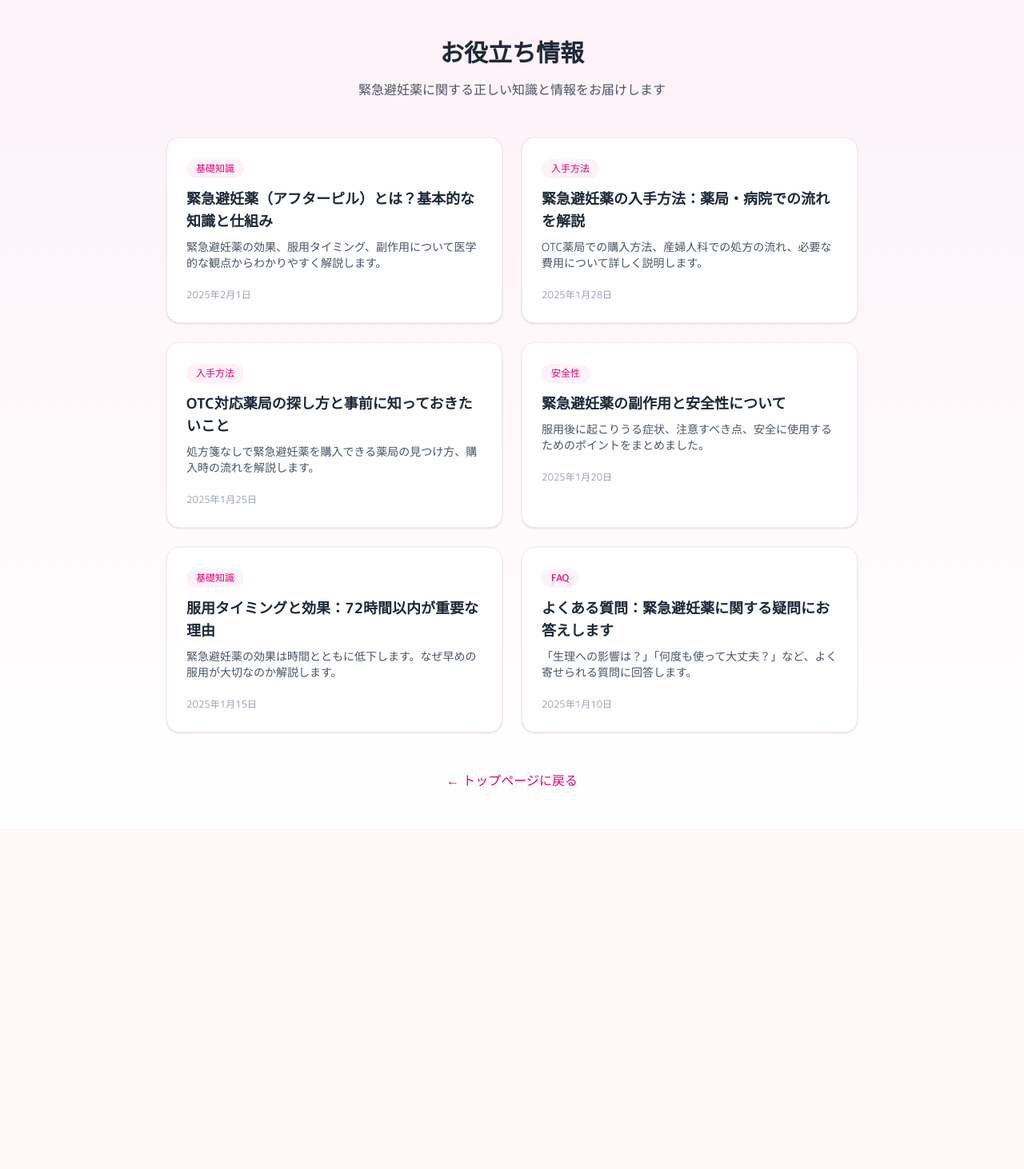
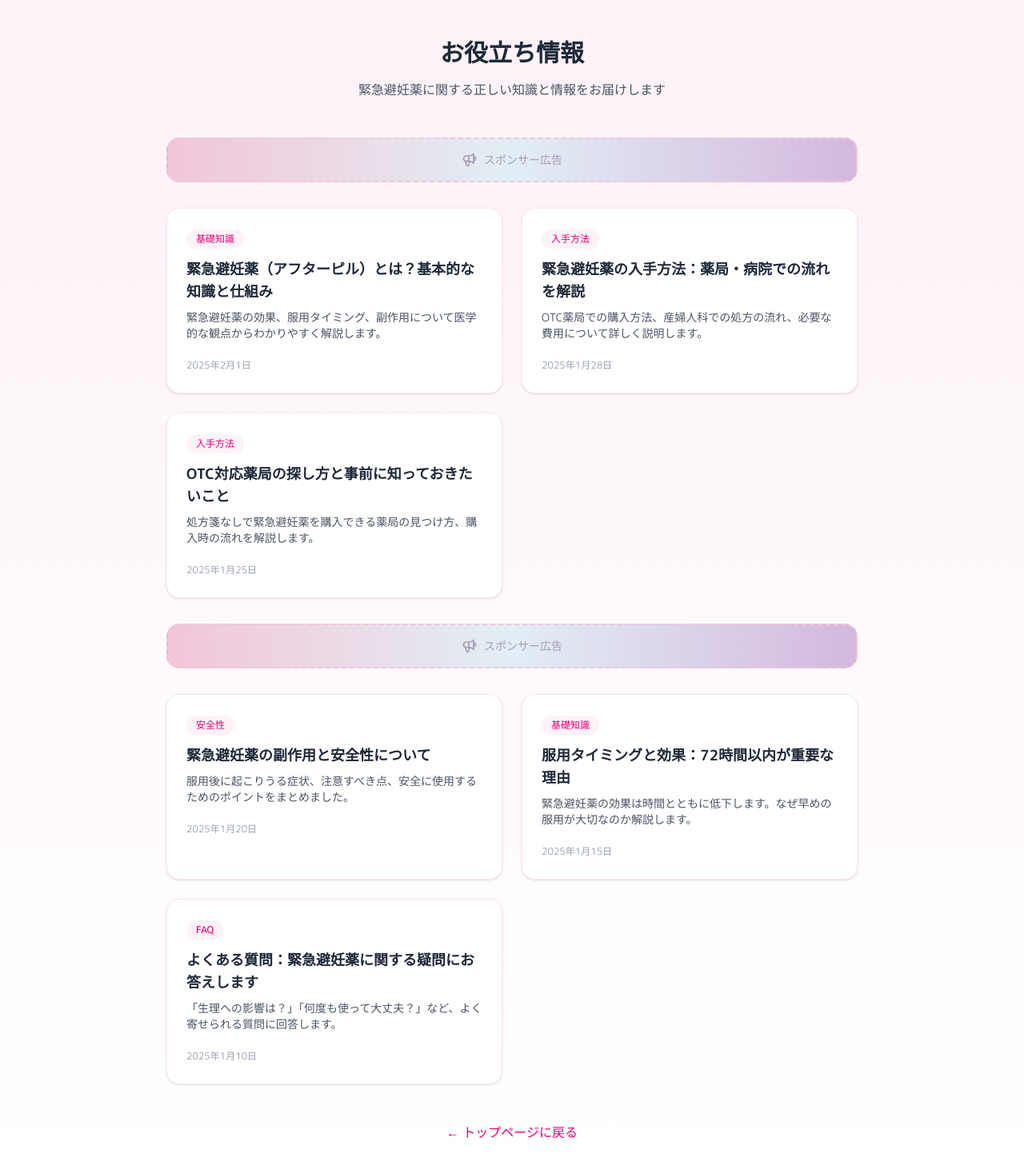
Before and after one commit to cyakkunnlove/rescue-pill-web, a Next.js app: page /blog in a window 1280 px wide. Shown: the top 1462 px of the page at 80% size. Before the commit the page ends 1036 px from the top, so only its background shows below. Built offline with nearby package versions, Linux system fonts and the light colour scheme; no server answers; a web font is replaced by a local one.

Commit message:
広告配置改善: ActionsScreen, Hospitals, Blog, Pharmacies

```diff
--- /dev/null
+++ b/src/app/blog/layout.tsx
@@ -0,0 +1,14 @@
+import { Metadata } from 'next';
+
+export const metadata: Metadata = {
+  title: 'お役立ち情報 | Rescue Pill',
+  description: '緊急避妊薬（アフターピル）に関する正しい知識、薬局での入手方法、よくある疑問への回答など、役立つ情報をお届けします。',
+};
+
+export default function BlogLayout({
+  children,
+}: {
+  children: React.ReactNode;
+}) {
+  return <>{children}</>;
+}
--- a/src/app/blog/page.tsx
+++ b/src/app/blog/page.tsx
@@ -1,10 +1,7 @@
+"use client";
+
 import Link from 'next/link';
-import { Metadata } from 'next';
-
-export const metadata: Metadata = {
-  title: 'お役立ち情報 | Rescue Pill',
-  description: '緊急避妊薬（アフターピル）に関する正しい知識、薬局での入手方法、よくある疑問への回答など、役立つ情報をお届けします。',
-};
+import { AdBanner } from "@/components/AdBanner";
 
 interface BlogPost {
   slug: string;
@@ -72,8 +69,48 @@ export default function BlogPage() {
           </p>
         </header>
 
+        {/* Ad Banner - Top */}
+        <div className="mb-8">
+          <AdBanner format="banner" />
+        </div>
+
         <div className="grid gap-6 md:grid-cols-2">
-          {blogPosts.map((post) => (
+          {blogPosts.slice(0, 3).map((post) => (
+            <article
+              key={post.slug}
+              className="bg-white rounded-xl shadow-sm border border-pink-100 overflow-hidden hover:shadow-md transition-shadow"
+            >
+              <Link href={`/blog/${post.slug}`}>
+                <div className="p-6">
+                  <span className="inline-block px-3 py-1 text-xs font-medium text-pink-600 bg-pink-50 rounded-full mb-3">
+                    {post.category}
+                  </span>
+                  <h2 className="text-lg font-semibold text-gray-800 mb-2 line-clamp-2">
+                    {post.title}
+                  </h2>
+                  <p className="text-gray-600 text-sm mb-4 line-clamp-3">
+                    {post.excerpt}
+                  </p>
+                  <time className="text-xs text-gray-400">
+                    {new Date(post.date).toLocaleDateString('ja-JP', {
+                      year: 'numeric',
+                      month: 'long',
+                      day: 'numeric',
+                    })}
+                  </time>
+                </div>
+              </Link>
+            </article>
+          ))}
+        </div>
+
+        {/* Ad Banner - Middle */}
+        <div className="my-8">
+          <AdBanner format="rectangle" />
+        </div>
+
+        <div className="grid gap-6 md:grid-cols-2">
+          {blogPosts.slice(3).map((post) => (
             <article
               key={post.slug}
               className="bg-white rounded-xl shadow-sm border border-pink-100 overflow-hidden hover:shadow-md transition-shadow"
--- a/src/app/hospitals/page.tsx
+++ b/src/app/hospitals/page.tsx
@@ -18,6 +18,7 @@ import {
 } from "lucide-react";
 import { Button } from "@/components/ui/Button";
 import { Card } from "@/components/ui/Card";
+import { AdBanner } from "@/components/AdBanner";
 import { useTranslation } from "@/lib/i18n";
 import { LanguageSwitcher } from "@/components/LanguageSwitcher";
 
@@ -325,6 +326,11 @@ export default function HospitalsPage() {
           </ul>
         </motion.div>
 
+        {/* Ad Banner */}
+        <div className="my-8">
+          <AdBanner format="rectangle" />
+        </div>
+
         {/* Back to Pharmacy Option */}
         <motion.div
           initial={{ opacity: 0 }}
--- a/src/app/pharmacies/page.tsx
+++ b/src/app/pharmacies/page.tsx
@@ -1,6 +1,6 @@
 "use client";
 
-import { useState, useEffect, useMemo } from "react";
+import React, { useState, useEffect, useMemo } from "react";
 import { motion } from "framer-motion";
 import Link from "next/link";
 import {
@@ -552,8 +552,14 @@ export default function PharmaciesPage() {
 
             <div className="space-y-3">
               {filteredPharmacies.map((pharmacy, index) => (
+                <React.Fragment key={`pharmacy-${index}`}>
+                  {/* Insert ad after every 20 results */}
+                  {index > 0 && index % 20 === 0 && (
+                    <div className="my-4">
+                      <AdBanner format="inline" />
+                    </div>
+                  )}
                   <motion.div
-                  key={`${pharmacy.name}-${pharmacy.address}-${index}`}
                     initial={{ opacity: 0, y: 10 }}
                     animate={{ opacity: 1, y: 0 }}
                     transition={{ delay: index * 0.02 }}
@@ -622,6 +628,7 @@ export default function PharmaciesPage() {
                     </div>
                   </Card>
                 </motion.div>
+                </React.Fragment>
               ))}
             </div>
 
--- a/src/components/screens/ActionsScreen.tsx
+++ b/src/components/screens/ActionsScreen.tsx
@@ -3,6 +3,7 @@
 import { motion } from "framer-motion";
 import { Button } from "@/components/ui/Button";
 import { ActionCard } from "@/components/ui/ActionCard";
+import { AdBanner } from "@/components/AdBanner";
 import { Result } from "@/types";
 import { useTranslation } from "@/lib/i18n";
 import {
@@ -153,6 +154,7 @@ export function ActionsScreen({
 
         {/* Ad */}
         <div className="mt-6">
+          <AdBanner format="rectangle" />
         </div>
       </div>
 
```
Lines whose indentation alone changed are shown as unchanged.
